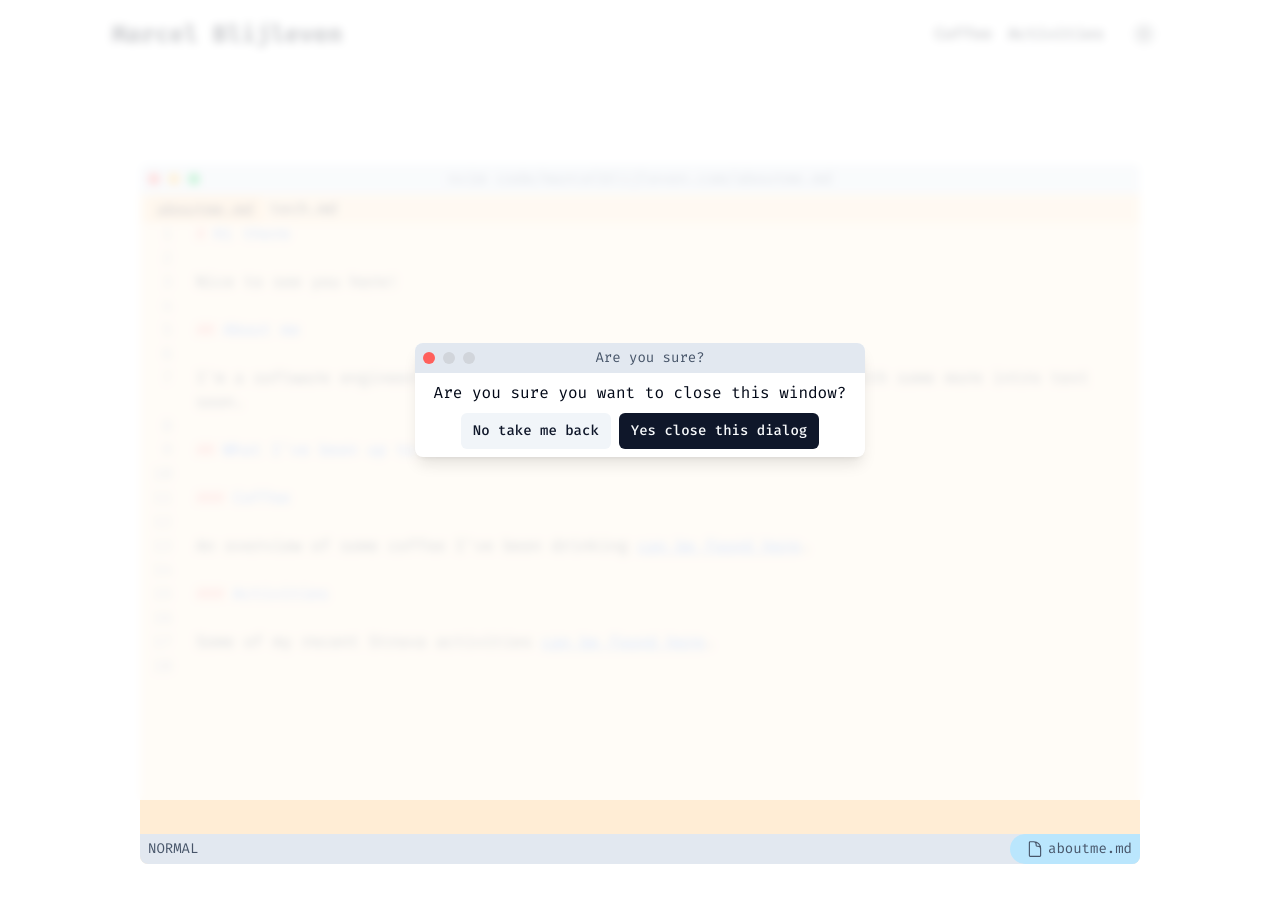
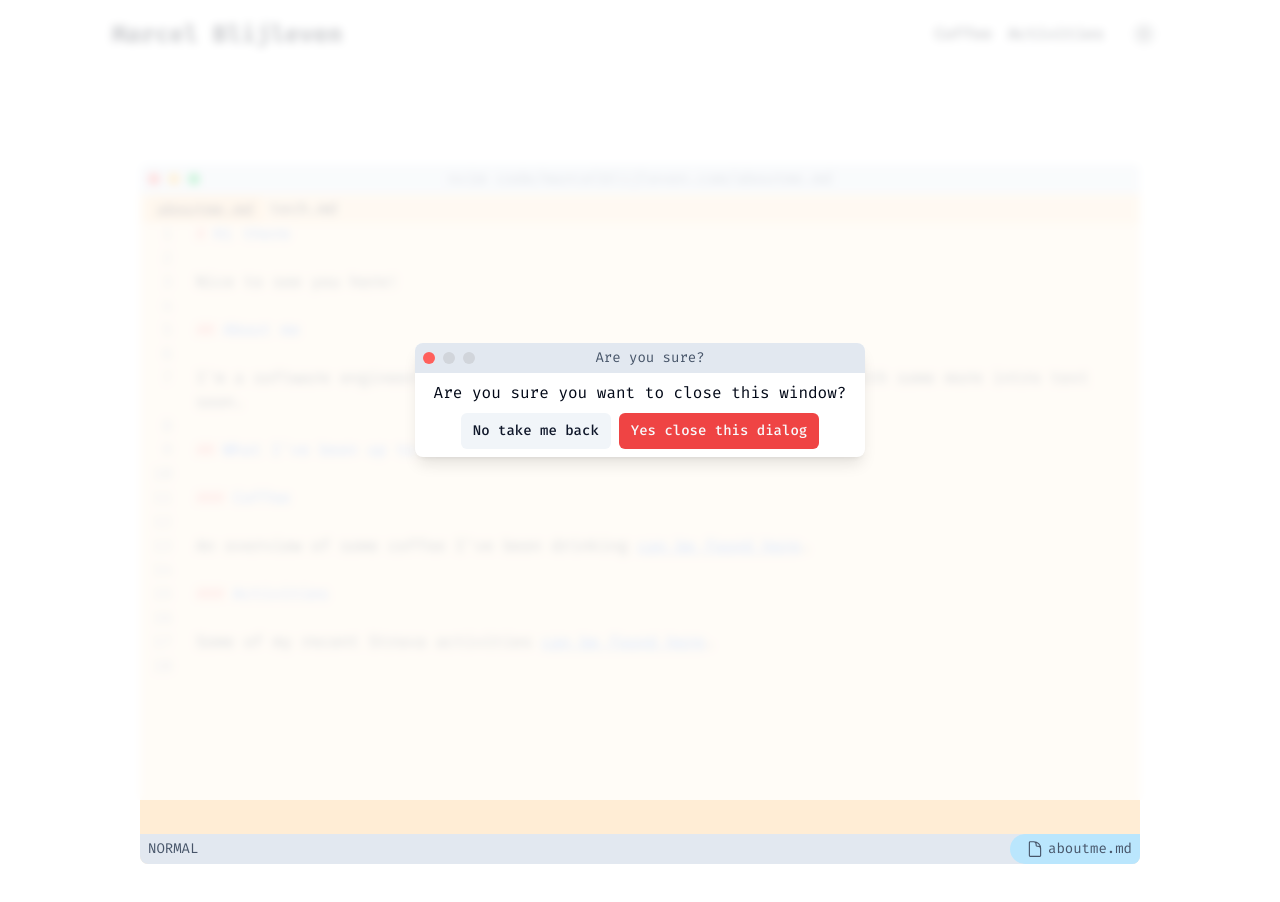
Before and after one commit to marcelblijleven/marcelblijleven.com, a Next.js app: page / in a window 1280 px wide. Both pictures are taken after a click on the button 154 px from the left and 179 px from the top of the page. Shown: the top 902 px of the page. Built offline with nearby package versions, Linux system fonts and the light colour scheme.

Commit message:
fix: colors of alert in dark mode

```diff
--- a/src/app/(home)/components/alert-dialog.tsx
+++ b/src/app/(home)/components/alert-dialog.tsx
@@ -24,7 +24,7 @@ const AlertDialogOverlay = React.forwardRef<
     >(({ className, children, ...props }, ref) => (
     <AlertDialogPrimitive.Overlay
         className={cn(
-            "fixed inset-0 z-50 bg-background/80 backdrop-blur-sm data-[state=open]:animate-in data-[state=closed]:animate-out data-[state=closed]:fade-out-0 data-[state=open]:fade-in-0",
+            "fixed inset-0 z-50 bg-background/80 dark:bg-slate-600/80 backdrop-blur-sm data-[state=open]:animate-in data-[state=closed]:animate-out data-[state=closed]:fade-out-0 data-[state=open]:fade-in-0",
             className
         )}
         {...props}
@@ -42,7 +42,7 @@ const AlertDialogContent = React.forwardRef<
         <AlertDialogPrimitive.Content
             ref={ref}
             className={cn(
-                "fixed left-[50%] top-[50%] z-50 grid w-full w-[300px] translate-x-[-50%] translate-y-[-50%] rounded-lg overflow-hidden bg-background shadow-lg duration-200 data-[state=open]:animate-in data-[state=closed]:animate-out data-[state=closed]:fade-out-0 data-[state=open]:fade-in-0 data-[state=closed]:zoom-out-95 data-[state=open]:zoom-in-95 data-[state=closed]:slide-out-to-left-1/2 data-[state=closed]:slide-out-to-top-[48%] data-[state=open]:slide-in-from-left-1/2 data-[state=open]:slide-in-from-top-[48%] sm:rounded-lg md:w-full",
+                "fixed left-[50%] top-[50%] z-50 grid w-full w-[300px] translate-x-[-50%] translate-y-[-50%] rounded-lg overflow-hidden bg-background dark:bg-foreground shadow-lg duration-200 data-[state=open]:animate-in data-[state=closed]:animate-out data-[state=closed]:fade-out-0 data-[state=open]:fade-in-0 data-[state=closed]:zoom-out-95 data-[state=open]:zoom-in-95 data-[state=closed]:slide-out-to-left-1/2 data-[state=closed]:slide-out-to-top-[48%] data-[state=open]:slide-in-from-left-1/2 data-[state=open]:slide-in-from-top-[48%] sm:rounded-lg md:w-full",
                 className
             )}
             {...props}
--- a/src/components/terminal/index.tsx
+++ b/src/components/terminal/index.tsx
@@ -75,11 +75,11 @@ function TopBar(props: { toggleFullSize: () => void, file: string, toggleMinimis
                             <div className={"w-[48px]"} />
                         </div>
                     </AlertDialogHeader>
-                    <AlertDialogFooter className={"items-center gap-2 p-2"}>
+                    <AlertDialogFooter className={"items-center gap-2 p-2 text-foreground dark:text-background"}>
                             Are you sure you want to close this window?
                             <div className={"flex gap-2"}>
                                 <Button type={"button"} onClick={() => setShowDialog(false)} variant={"secondary"} size={"sm"}>No take me back</Button>
-                                <Button type={"button"} onClick={() => setShowDialog(false)} variant={"default"} size={"sm"}>Yes close this dialog</Button>
+                                <Button type={"button"} onClick={() => setShowDialog(false)} variant={"destructive"} size={"sm"}>Yes close this dialog</Button>
                             </div>
                     </AlertDialogFooter>
                 </AlertDialogContent>
```
